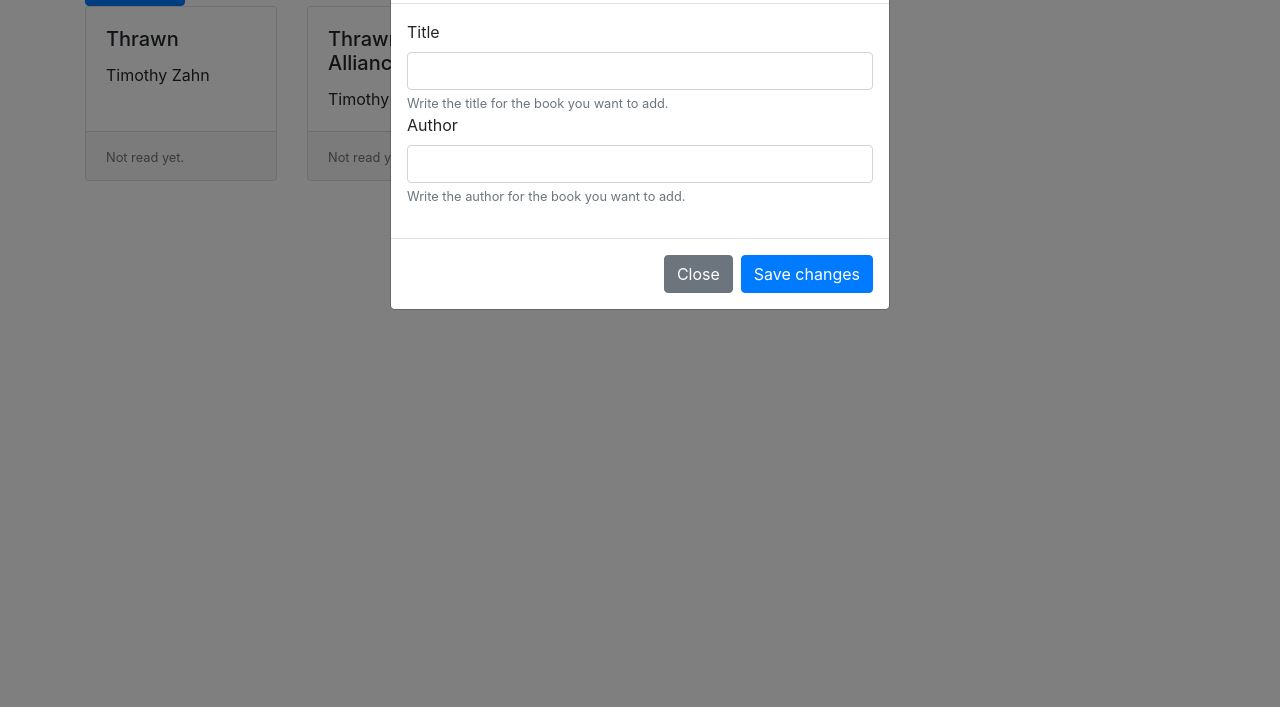
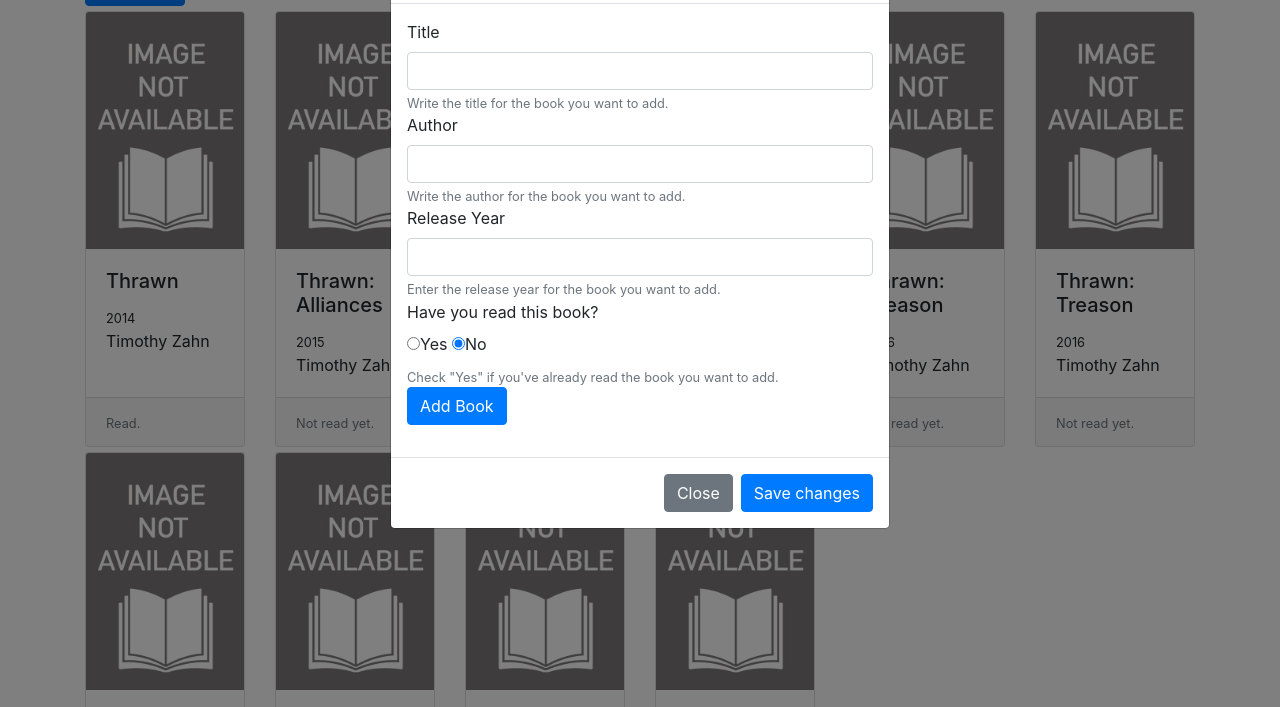
Before and after one commit to cbec-dev/js_library, a plain HTML site: page index.html in a window 1280 px wide. Both pictures are taken after a click on the button "Add Book". Shown: the part 88-795 px from the top of the page. Drawn offline with nearby package versions, Linux system fonts and the light colour scheme.

Commit message:
book creation complete

```diff
--- a/index.html
+++ b/index.html
@@ -26,6 +26,7 @@
       <button type="button" class="btn btn-primary" data-toggle="modal" data-target="#addBookModal">
         Add Book
       </button>
+      <div class="card-deck d-flex flex-wrap"></div>
     </div>
 
     <!-- Modal -->
@@ -39,7 +40,7 @@
             </button>
           </div>
           <div class="modal-body">
-            <form>
+            <form id="addBookForm">
               <div class="form-group">
                 <!-- Book title -->
                 <label for="title">Title</label>
@@ -49,8 +50,19 @@
                 <label for="author">Author</label>
                 <input type="text" class="form-control" id="author">
                 <small id="authorHelp" class="form-text text-muted">Write the author for the book you want to add.</small>
-
-
+                <!-- Book release year -->
+                <label for="releaseYear">Release Year</label>
+                <input type="number" class="form-control" id="releaseYear" min="0">
+                <small id="releaseYearHelp" class="form-text text-muted">Enter the release year for the book you want to add.</small>
+                <!-- Insert read status -->
+                <label for="readRadio">Have you read this book?</label>
+                <div class="radio" id="read">
+                  <label><input type="radio" name="readRadio" value="1">Yes</label>
+                  <label><input type="radio" name="readRadio" value="0" checked>No</label>
+                </div>
+                <small id="readHelp" class="form-text text-muted">Check "Yes" if you've already read the book you want to add.</small>
+                <!-- Submit button -->
+                <button type="submit" id="submitBookButton" class="btn btn-primary" data-dismiss="modal">Add Book</button>
               </div>
 
             </form>
--- a/library.css
+++ b/library.css
@@ -1,3 +1,5 @@
 .book-card {
-    max-width:15vw;
+    margin: 5px;
+    max-width:10em;
+    min-width: 10em;
 }
--- a/library.js
+++ b/library.js
@@ -1,4 +1,8 @@
 let myLibrary = [];
+
+const submitBookButton = document.querySelector('#submitBookButton');
+submitBookButton.addEventListener('click', addBookToLibrary);
+document.getElementById('addBookForm').onsubmit = addBookToLibrary;
 
 function Book(title, author, year, read) {
     this.title = title;
@@ -8,21 +12,25 @@ function Book(title, author, year, read) {
 }
 
 function addBookToLibrary() {
-    title = prompt('Insert title:')
-    author = prompt('Insert author:')
-    year = prompt('Insert release year:')
+    const title = document.getElementById('title').value;
+    const author = document.getElementById('author').value;
+    const year = document.getElementById('releaseYear').value;
+    const read = document.querySelector('input[name="readRadio"]:checked').value;
+    const book = new Book(title, author, year, read);
+
+    myLibrary.push(book);
+    renderBooks();
+    return false;
 }
-
-b1 = new Book("Thrawn", "Timothy Zahn", 2014, 1);
-b2 = new Book("Thrawn: Alliances", "Timothy Zahn", 2015, 0);
-b3 = new Book("Thrawn: Treason", "Timothy Zahn", 2016, 0);
-myLibrary.push(b1,b2,b3)
 
 function renderBooks() {
     const container = document.querySelector('.container');
-    const cardDeck = document.createElement('div');
-    cardDeck.classList.add('card-deck');
-    container.appendChild(cardDeck);
+    const cardDeck = document.querySelector('.card-deck');
+
+    // Clear beforehand
+    while(cardDeck.firstChild) {
+        cardDeck.removeChild(cardDeck.lastChild);
+    }
 
     myLibrary.forEach(book => {
         cardDeck.appendChild(generateBookCard(book));
@@ -47,29 +55,51 @@ function generateBookCard(book) {
     const cardTitle = document.createElement('h5');
     cardTitle.classList.add('card-title');
     cardTitle.textContent = book.title;
+    // Create card small for book year
+    const cardYearSmall = document.createElement('small');
+    cardYearSmall.textContent = book.year;
     // Create card text for book author
     const cardText = document.createElement('p');
     cardText.classList.add('card-text');
     cardText.textContent = book.author;
     //Append title and text to card body
     cardBody.appendChild(cardTitle);
+    cardBody.appendChild(cardYearSmall);
     cardBody.appendChild(cardText);
 
     // Create card footer
     const cardFooter = document.createElement('div');
     cardFooter.classList.add('card-footer');
     // Create small read status text
-    const cardSmall = document.createElement('small');
-    cardSmall.classList.add('text-muted');
-    cardSmall.textContent = 'Not read yet.'
+    const cardReadSmall = document.createElement('small');
+    cardReadSmall.classList.add('text-muted');
+    if(book.read) {
+        cardReadSmall.textContent = 'Read.'
+    }
+    else {
+        cardReadSmall.textContent = 'Not read yet.'
+    }
     // Append small to card footer
-    cardFooter.appendChild(cardSmall);
+    cardFooter.appendChild(cardReadSmall);
 
     //Append body and footer to parent card
+    bookCard.appendChild(bookImg);
     bookCard.appendChild(cardBody);
     bookCard.appendChild(cardFooter);
 
     return bookCard;
 }
 
+// Add some initial books
+b1 = new Book("Thrawn", "Timothy Zahn", 2014, 1);
+b2 = new Book("Thrawn: Alliances", "Timothy Zahn", 2015, 0);
+b3 = new Book("Thrawn: Treason", "Timothy Zahn", 2016, 0);
+b4 = new Book("Thrawn: Treason", "Timothy Zahn", 2016, 0);
+b5 = new Book("Thrawn: Treason", "Timothy Zahn", 2016, 0);
+b6 = new Book("Thrawn: Treason", "Timothy Zahn", 2016, 0);
+b7 = new Book("Thrawn: Treason", "Timothy Zahn", 2016, 0);
+b8 = new Book("Thrawn: Treason", "Timothy Zahn", 2016, 0);
+b9 = new Book("Thrawn: Treason", "Timothy Zahn", 2016, 0);
+b10 = new Book("Thrawn: Treason", "Timothy Zahn", 2016, 0);
+myLibrary.push(b1,b2,b3,b4,b5,b6,b7,b8,b9,b10);
 renderBooks();
```
